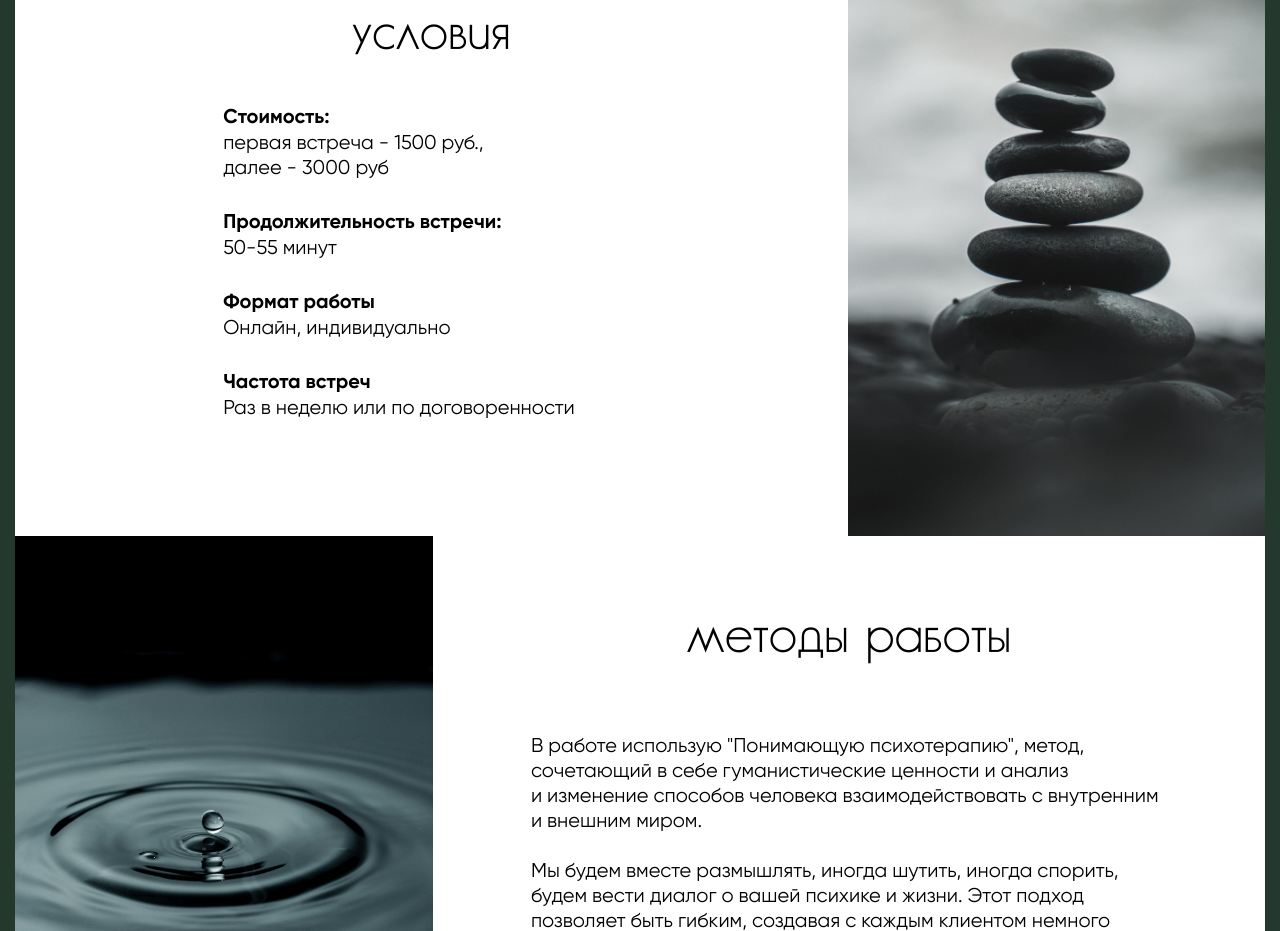
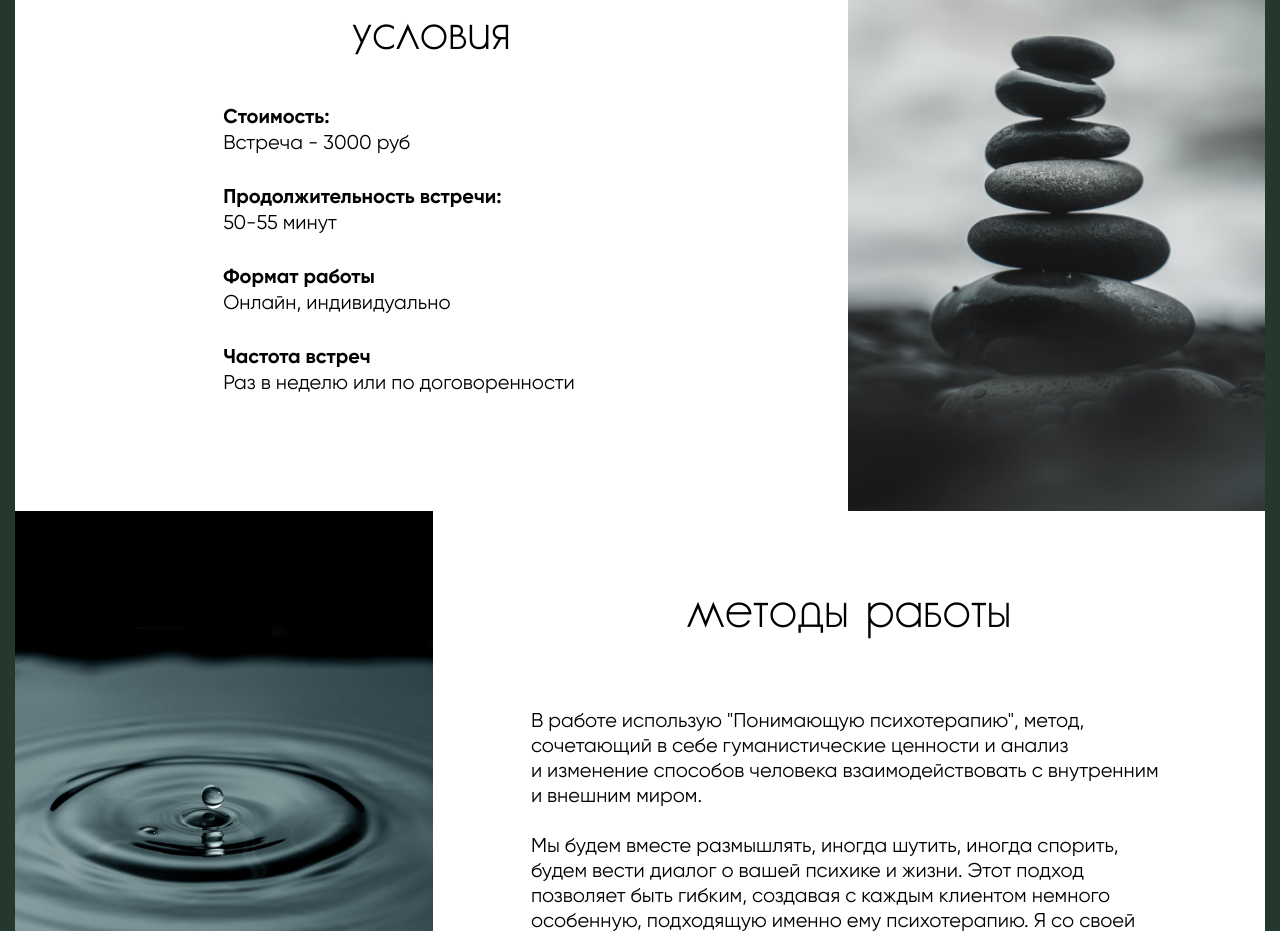
Before and after one commit to MuadDib3/psySite, a plain HTML site: page index.html in a window 1280 px wide. Shown: the part 1590-2521 px from the top of the page. Drawn offline with Linux system fonts and the light colour scheme.

Commit message:
Update index.html

```diff
--- a/index.html
+++ b/index.html
@@ -88,8 +88,7 @@
                <h2 class="details__title">условия</h2>
                <div class="details__text">
                   <p>Стоимость:</p>
-                  <p>первая встреча - 1500 руб.,<br>
-                     далее - 3000 руб</p>
+                  <p>Встреча - 3000 руб</p>
                </div>
                <div class="details__text">
                   <p>Продолжительность встречи:</p>
```
